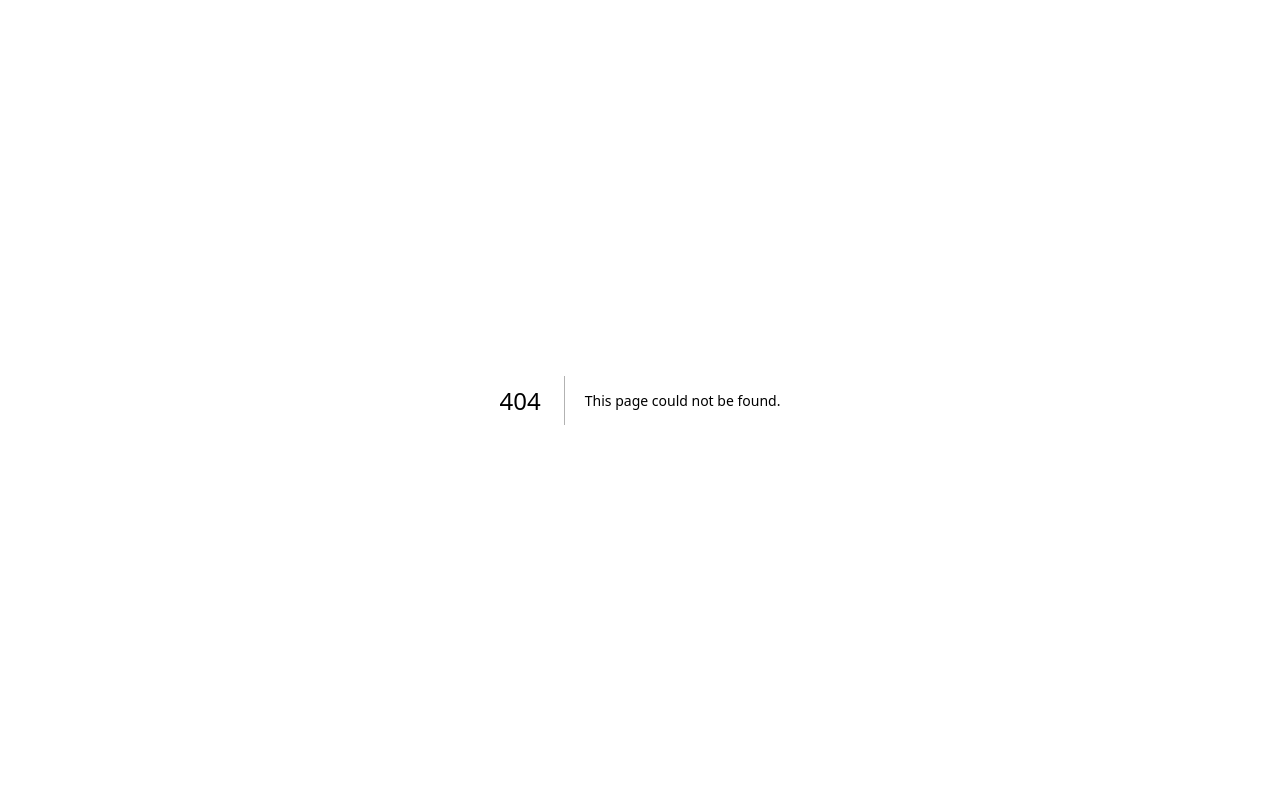
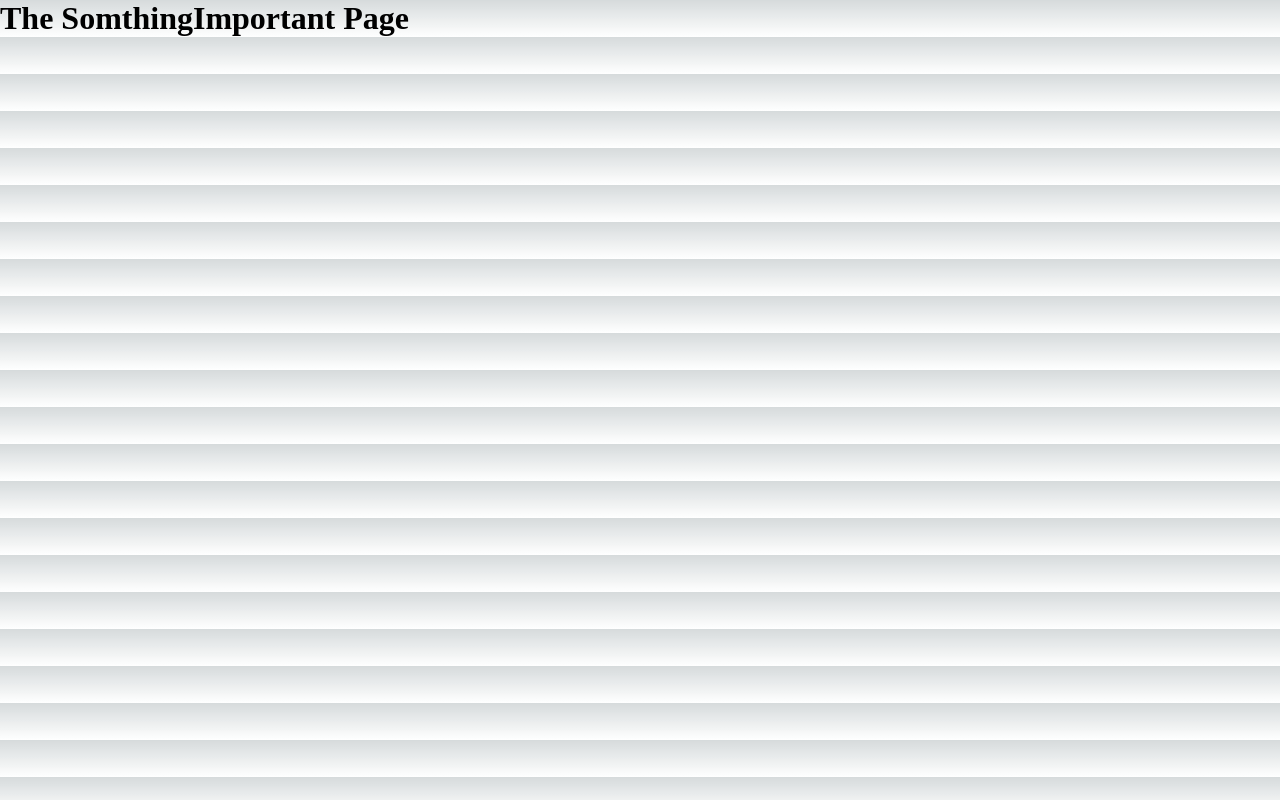
Before and after one commit to doorahmie/nextjs-course-2022-12, a Next.js app: page /news/something-important in a window 1280 px wide. Before the commit this address had no page. Built offline with nearby package versions, Linux system fonts and the light colour scheme.

Commit message:
Also We can overlap child component once again.

```diff
--- /dev/null
+++ b/pages/news/something-important.js
@@ -0,0 +1,7 @@
+// domain.com/news
+
+function SomthingImportantPage() {
+  return <h1>The SomthingImportant Page</h1>;
+}
+
+export default SomthingImportantPage;
```
